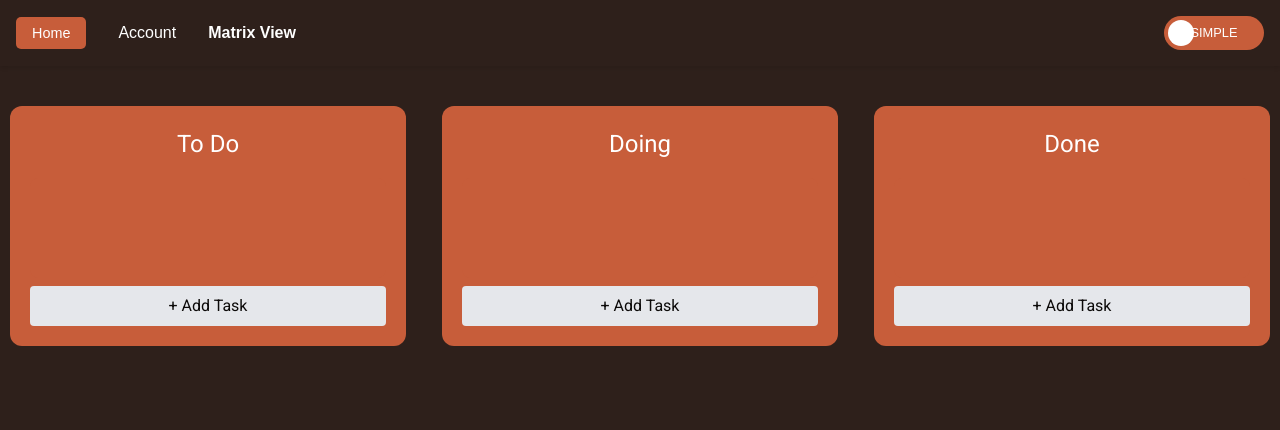
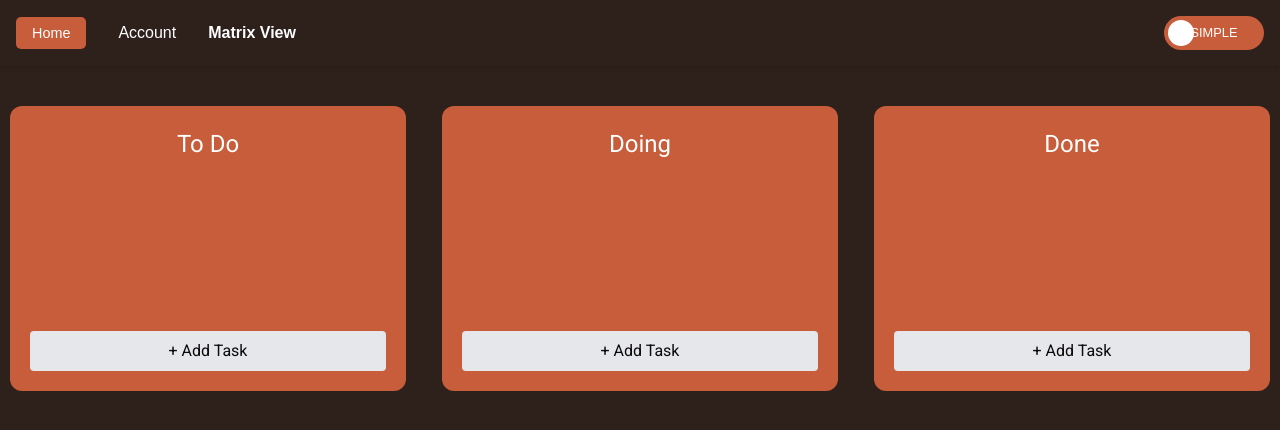
Before and after one commit to Yobamba/to-do-manager, a Next.js app: page / in a window 1280 px wide. Shown: the top 430 px of the page. Built offline with nearby package versions, Linux system fonts and the light colour scheme.

Commit message:
fixed the calendar to only fetch 1 day

```diff
--- a/src/app/page.module.css
+++ b/src/app/page.module.css
@@ -10,7 +10,7 @@
   display: flex;
   gap: 1rem;
   /* min-height: calc(100vh - 60px); */
-  /* max-height: 65%; */
+  max-height: 65%;
   position: relative;
 }
 
@@ -29,7 +29,7 @@
   flex: 1;
   background-color: #c75d3a;
   border-radius: 8px;
-  min-height: 100px;
+  min-height: 10%;
   position: relative;
   overflow-y: auto;
   /* max-height: calc(100vh - 200px); */
@@ -237,6 +237,7 @@
   margin: 10px;
   flex: 1;
   min-width: 300px;
+  min-height: 285px;
   /* max-height: 65%; */
   display: flex;
   flex-direction: column;
--- a/src/app/utils/googleCalendar.ts
+++ b/src/app/utils/googleCalendar.ts
@@ -38,7 +38,7 @@ export async function initializeGoogleCalendarApi() {
   }
 }
 
-export async function fetchCalendarEvents(days: number = 7): Promise<CalendarEvent[]> {
+export async function fetchCalendarEvents(days: number = 1): Promise<CalendarEvent[]> {
   try {
     const response = await fetch(`/api/calendar/events?days=${days}`);
     if (!response.ok) {
```
